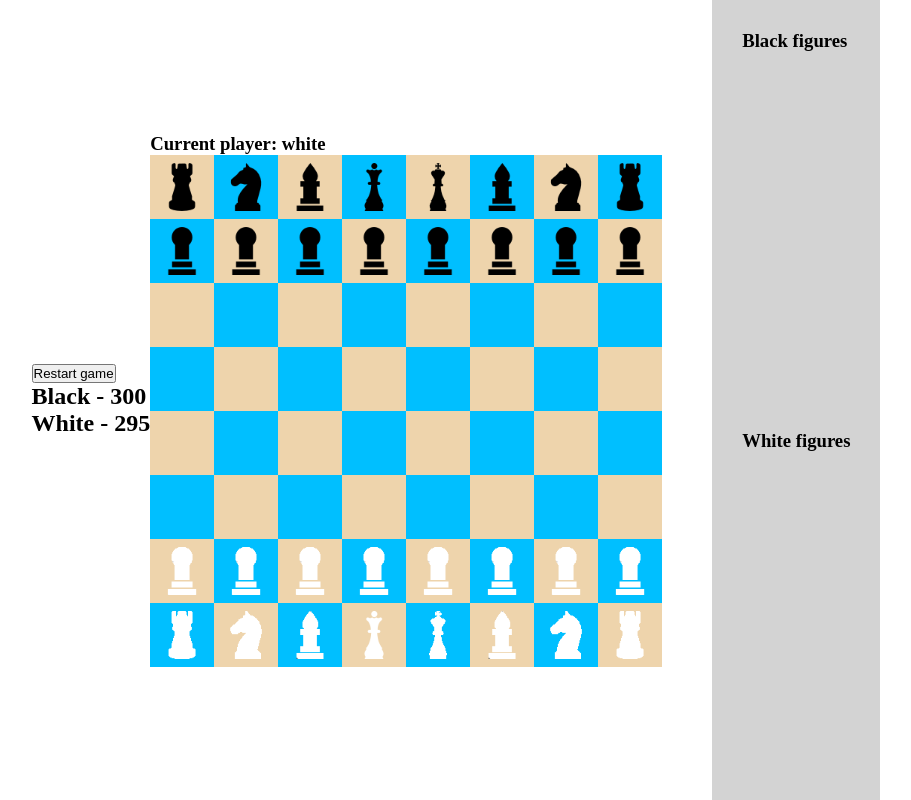
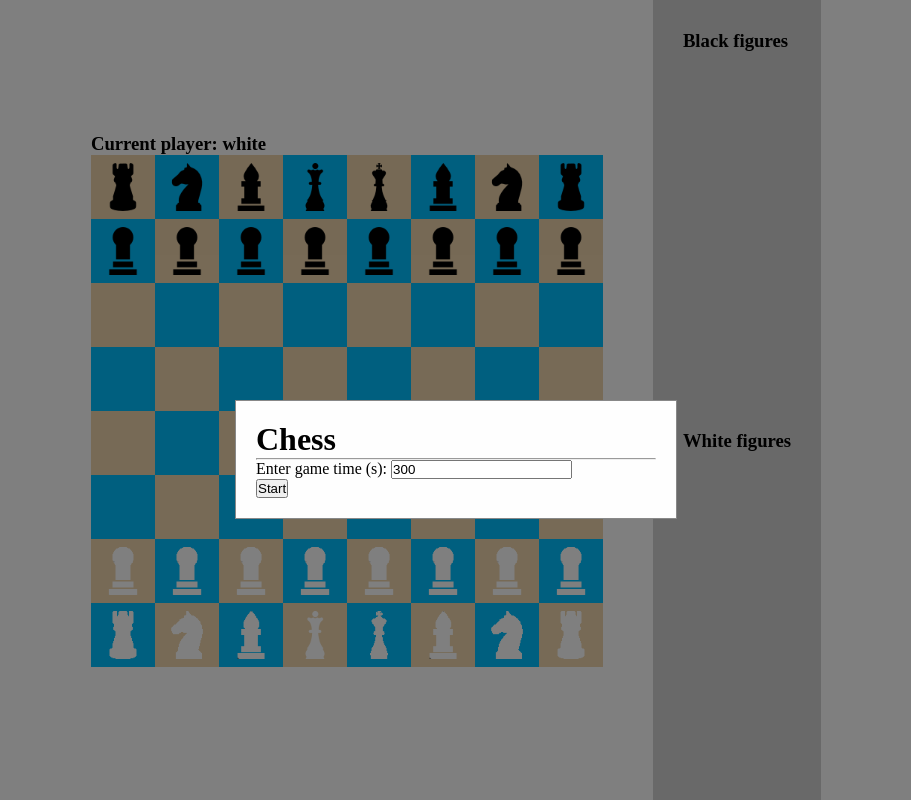
Before and after one commit to maxPow1776/Chess, a React (Create React App) app: page / in a window 1280 px wide. Shown: the whole page, without its empty margins (184-1095 px from the left). Built offline with nearby package versions, Linux system fonts and the light colour scheme.

Commit message:
add game restart when timer expires

```diff
--- a/src/App.css
+++ b/src/App.css
@@ -3,7 +3,7 @@
   padding: 0;
 }
 
-.app {
+.game {
   width: 100vw;
   height: 100vh;
   display: flex;
@@ -56,3 +56,21 @@
   margin-left: 50px;
   background-color: lightgray;
 }
+
+.modal {
+  position: fixed;
+  z-index: 1;
+  left: 0;
+  top: 0;
+  width: 100vw;
+  height: 100vh;
+  background-color: rgba(0,0,0,0.5);
+}
+
+.modal-content {
+  background-color: #fefefe;
+  margin: 400px auto;
+  padding: 20px;
+  border: 1px solid #888;
+  width: 400px;
+}
--- a/src/App.tsx
+++ b/src/App.tsx
@@ -2,6 +2,7 @@ import { useEffect, useState } from "react";
 import "./App.css";
 import BoardComponent from "./components/BoardComponent";
 import LostFigures from "./components/LostFigures";
+import StartModal from "./components/StartModal";
 import Timer from "./components/Timer";
 import { Board } from "./models/Board";
 import { Colors } from "./models/Colors";
@@ -12,11 +13,16 @@ const App = () => {
   const [whitePlayer, setWhitePlayer] = useState(new Player(Colors.WHITE));
   const [blackPlayer, setBlackPlayer] = useState(new Player(Colors.BLACK));
   const [currentPlayer, setCurrentPlayer] = useState<Player | null>(null);
+  const [isShowModal, setIsShowModal] = useState(true);
+  const [time, setTime] = useState(300);
+  const [loser, setLoser] = useState<Colors | null>(null);
 
   const restart = () => {
+    setIsShowModal(true);
     const newBoard = new Board();
     newBoard.initCells();
     newBoard.addFigures();
+    setCurrentPlayer(whitePlayer);
     setBoard(newBoard);
   }
 
@@ -30,11 +36,24 @@ const App = () => {
   }, [])
 
   return (
-    <div className="app">
+    <>
+      <StartModal
+        loser={loser}
+        isShow={isShowModal}
+        time={time}
+        setTime={setTime}
+        setIsShowModal={setIsShowModal}
+        setLoser={setLoser}
+      />
+      <div className="game">
+        {!isShowModal &&
           <Timer
+            time={time}
             restart={restart}
             currentPlayer={currentPlayer}
+            setLoser={setLoser}
           />
+        }
         <BoardComponent
           board={board}
           setBoard={setBoard}
@@ -52,6 +71,7 @@ const App = () => {
           />
         </div>
       </div>
+    </>
   );
 };
 
--- /dev/null
+++ b/src/components/StartModal.tsx
@@ -0,0 +1,45 @@
+import { FC, useState } from "react";
+import { Colors } from "../models/Colors";
+import Modal from "./UI/Modal";
+
+interface StartModal {
+  isShow: boolean,
+  time: number,
+  setTime: (time: number) => void,
+  setIsShowModal: (isShow: boolean) => void,
+  loser: Colors | null,
+  setLoser: (loser: Colors| null) => void
+}
+
+const StartModal: FC<StartModal> = ({isShow, time, setTime, setIsShowModal, loser, setLoser}) => {
+
+  const updateTime = (newTime: string) => {
+    const newTimeNumber = +newTime;
+    if (!isNaN(newTimeNumber)) setTime(newTimeNumber);
+  }
+
+  const closeModal = () => {
+    setIsShowModal(false);
+    setLoser(null);
+  }
+
+  return (
+    <Modal isShow={isShow}>
+      <h1>Chess</h1>
+      <hr />
+      {loser &&
+        <div>
+          <h2>Lost: {loser}</h2>
+          <hr />
+        </div>
+      }
+      <div>
+        <span>Enter game time (s): </span>
+        <input type="text" value={time} onChange={e => updateTime(e.target.value)}></input>
+      </div>
+      <button disabled={time === 0} onClick={closeModal}>Start</button>
+    </Modal>
+  )
+};
+
+export default StartModal;
--- a/src/components/Timer.tsx
+++ b/src/components/Timer.tsx
@@ -4,13 +4,14 @@ import { Player } from "../models/Player";
 
 interface TimerProps {
   currentPlayer: Player | null,
-  restart: () => void
+  time: number,
+  restart: () => void,
+  setLoser: (loser: null | Colors) => void,
 }
 
-const Timer: FC<TimerProps> = ({currentPlayer, restart}) => {
-  // add the ability to set the time
-  const [blackTime, setBlackTime] = useState(300);
-  const [whireTime, setWhiteTime] = useState(300);
+const Timer: FC<TimerProps> = ({currentPlayer, restart, time, setLoser}) => {
+  const [blackTime, setBlackTime] = useState(time);
+  const [whiteTime, setWhiteTime] = useState(time);
   const timer = useRef<null | ReturnType<typeof setInterval>>(null);
 
   const startTimer = () => {
@@ -31,8 +32,11 @@ const Timer: FC<TimerProps> = ({currentPlayer, restart}) => {
   }
 
   const handleRestart = () => {
-    setWhiteTime(300);
-    setBlackTime(300);
+    if (timer.current) {
+      clearInterval(timer.current);
+    }
+    setWhiteTime(time);
+    setBlackTime(time);
     restart();
   }
 
@@ -40,13 +44,23 @@ const Timer: FC<TimerProps> = ({currentPlayer, restart}) => {
     startTimer();
   }, [currentPlayer])
 
+  useEffect(() => {
+    if (!whiteTime || !blackTime) {
+      if (timer.current) {
+        clearInterval(timer.current);
+      }
+      setLoser(currentPlayer?.color ? currentPlayer.color : null);
+      restart();
+    }
+  }, [whiteTime, blackTime])
+
   return (
     <div>
       <div>
         <button onClick={handleRestart}>Restart game</button>
       </div>
       <h2>Black - {blackTime}</h2>
-      <h2>White - {whireTime}</h2>
+      <h2>White - {whiteTime}</h2>
     </div>
   )
 };
--- /dev/null
+++ b/src/components/UI/Modal.tsx
@@ -0,0 +1,21 @@
+import { FC, PropsWithChildren } from "react";
+
+interface ModalProps {
+  isShow: boolean,
+}
+
+const Modal: FC<PropsWithChildren<ModalProps>> = ({children, isShow}) => {
+  return (
+    <>
+      {isShow && (
+        <div className="modal">
+          <div className="modal-content">
+            {children}
+          </div>
+        </div>
+      )}
+    </>
+  )
+};
+
+export default Modal;
```
Also changed, not shown: 1 other file (tests, documents, lock files or other folders). Lines whose indentation alone changed are shown as unchanged.
